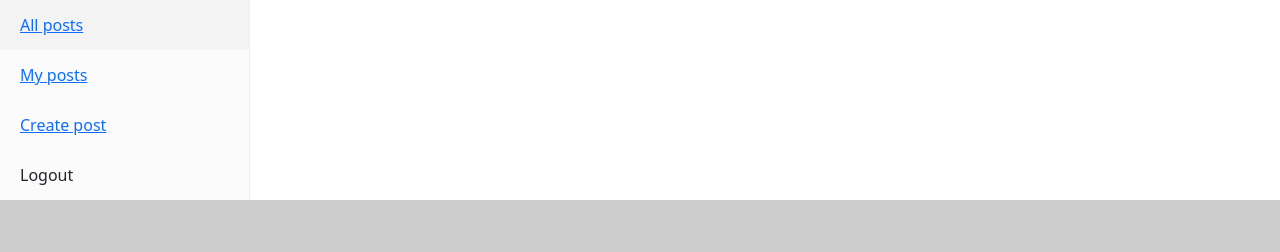
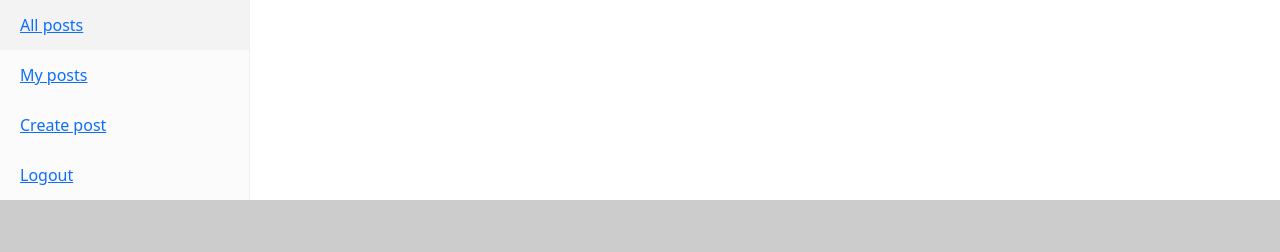
Before and after one commit to svetoslavivanov0/frontend-sample, a React (Create React App) app: page / in a window 1280 px wide. Shown: the top 252 px of the page. Built offline with nearby package versions, Linux system fonts and the light colour scheme; no server answers; sample sign-in values are in the browser's storage.

Commit message:
Add logout

```diff
--- a/src/components/Sidebar.js
+++ b/src/components/Sidebar.js
@@ -38,7 +38,11 @@ const SidebarLayout = () => {
                         </Link>
                     </MenuItem>
 
-                    <MenuItem> Logout</MenuItem>
+                    <MenuItem>
+                        <Link to="/logout">
+                            Logout
+                        </Link>
+                    </MenuItem>
                 </Menu>
             </Sidebar>
         </div>
```
